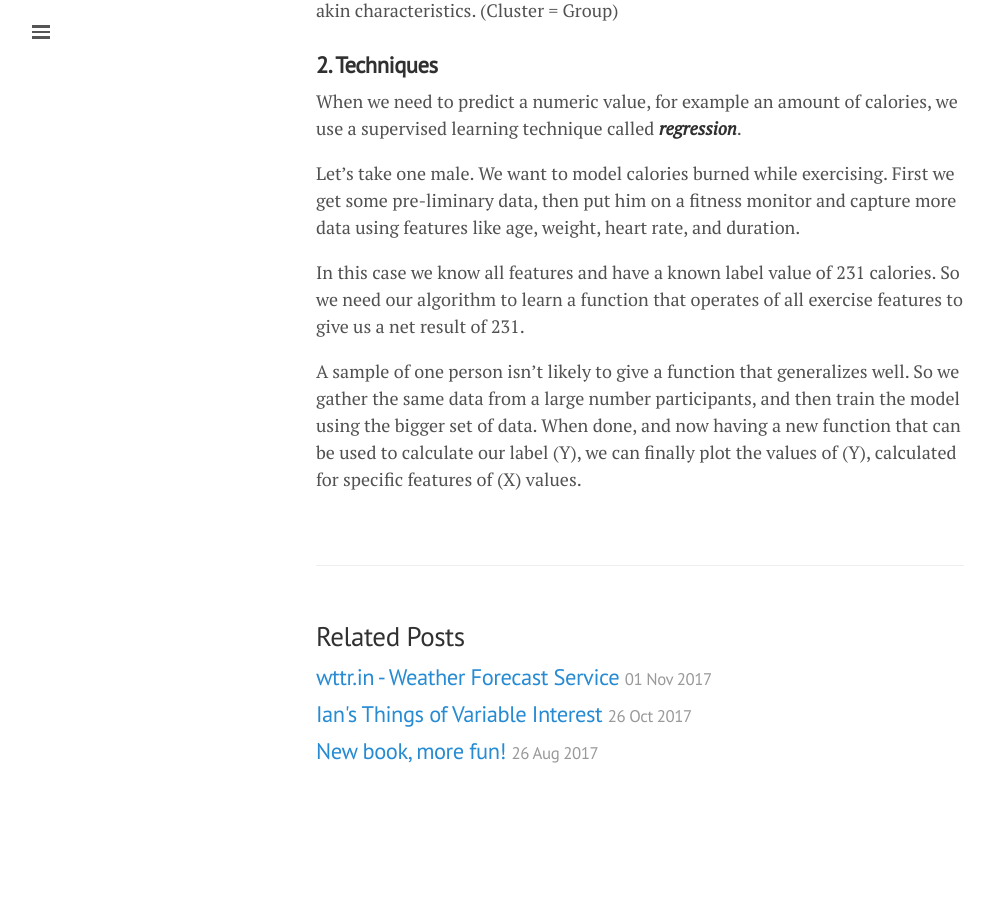
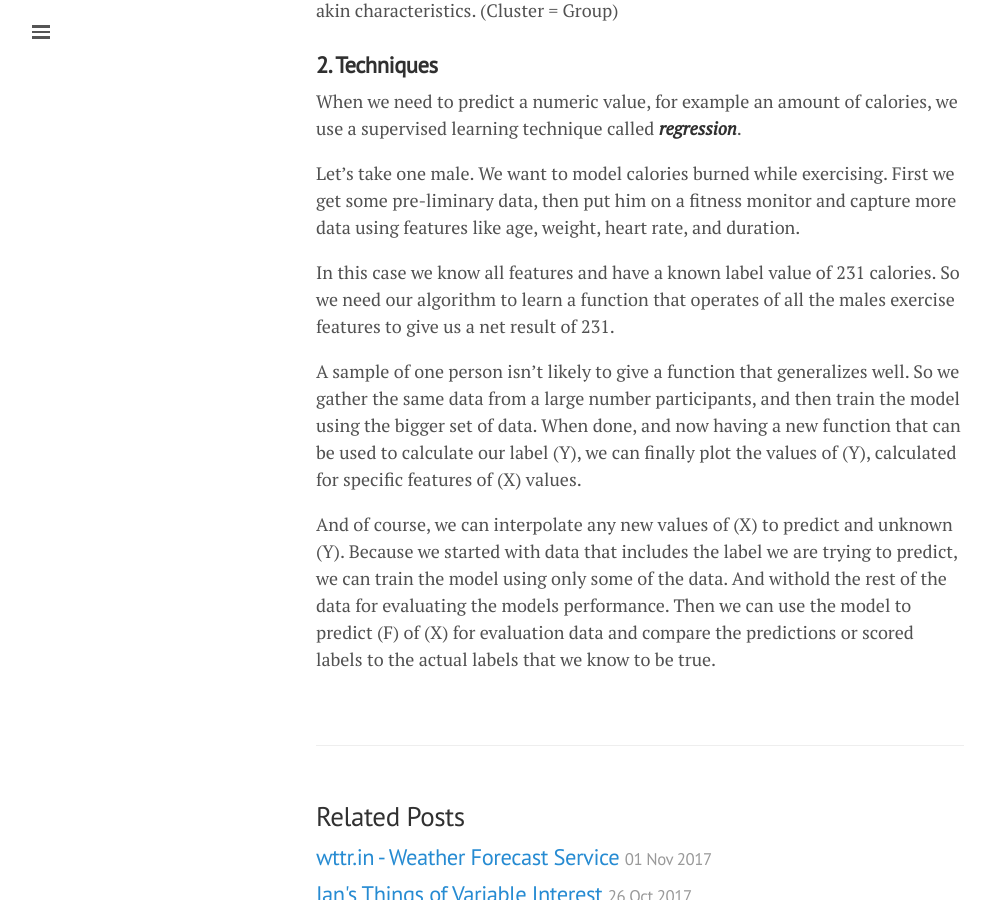
Before and after one commit to lgeurts/lgeurts.github.io, a Jekyll site: the page built from _posts/2018-06-29-artificial-intelligence-basics.md, in a window 1280 px wide and 900 px high, scrolled down 2645 px. Shown: the whole window, without its empty margins (0-994 px from the left). Built offline with Jekyll 4.4.1, drawn with Linux system fonts in a browser that asks for light colours; nearby versions of some CDN libraries; before the commit the page ends 3464 px from its top, so only the background shows below that; some of the changed text lies outside the part shown.

Commit message:
Update 2018-06-29-artificial-intelligence-basics.md

```diff
--- a/_posts/2018-06-29-artificial-intelligence-basics.md
+++ b/_posts/2018-06-29-artificial-intelligence-basics.md
@@ -72,6 +72,8 @@
 
 Let's take one male. We want to model calories burned while exercising. First we get some pre-liminary data, then put him on a fitness monitor and capture more data using features like age, weight, heart rate, and duration.
 
-In this case we know all features and have a known label value of 231 calories. So we need our algorithm to learn a function that operates of all exercise features to give us a net result of 231.
+In this case we know all features and have a known label value of 231 calories. So we need our algorithm to learn a function that operates of all the males exercise features to give us a net result of 231.
 
 A sample of one person isn't likely to give a function that generalizes well. So we gather the same data from a large number participants, and then train the model using the bigger set of data. When done, and now having a new function that can be used to calculate our label (Y), we can finally plot the values of (Y), calculated for specific features of (X) values.
+
+And of course, we can interpolate any new values of (X) to predict and unknown (Y). Because we started with data that includes the label we are trying to predict, we can train the model using only some of the data. And withold the rest of the data for evaluating the models performance. Then we can use the model to predict (F) of (X) for evaluation data and compare the predictions or scored labels to the actual labels that we know to be true.
```
